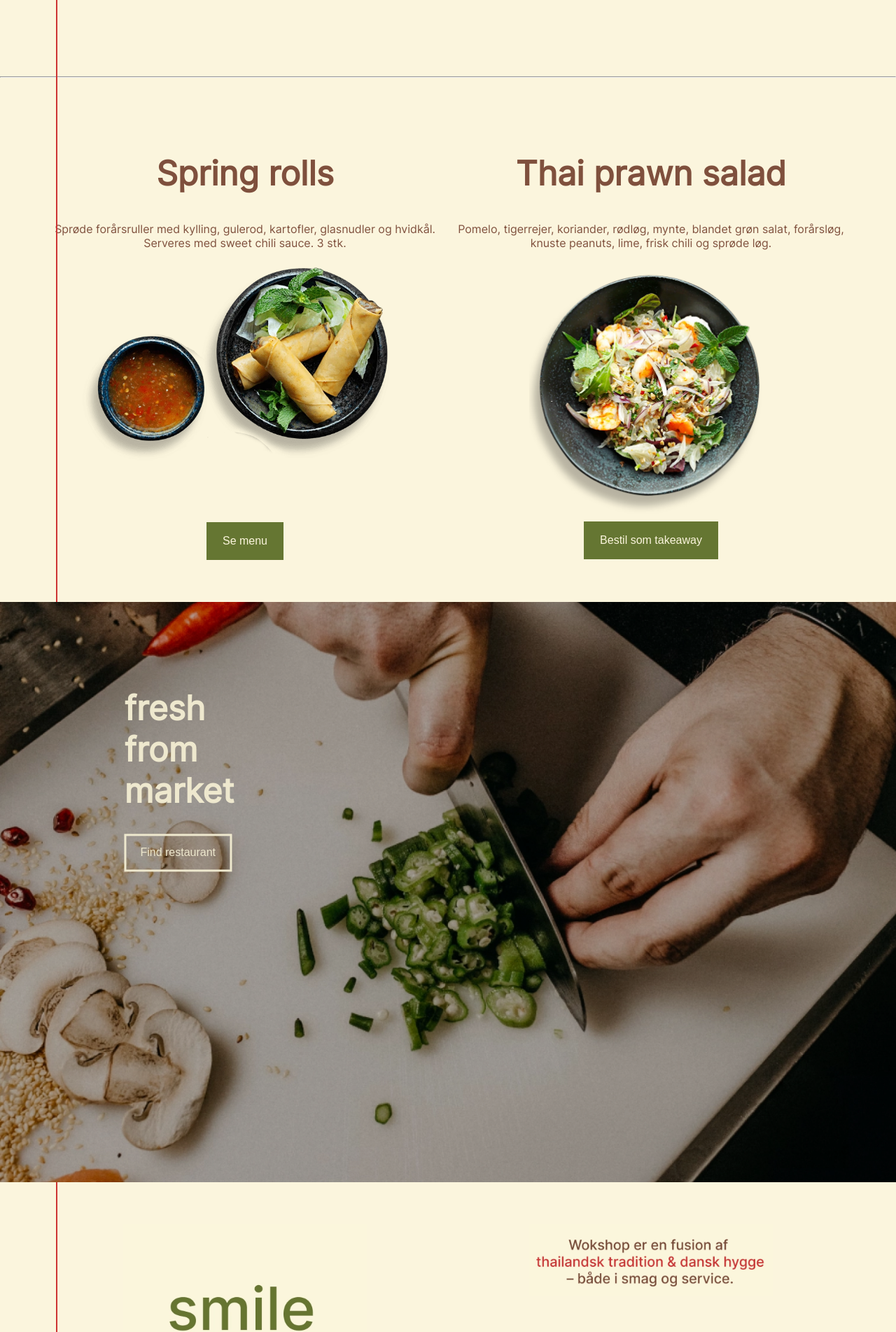
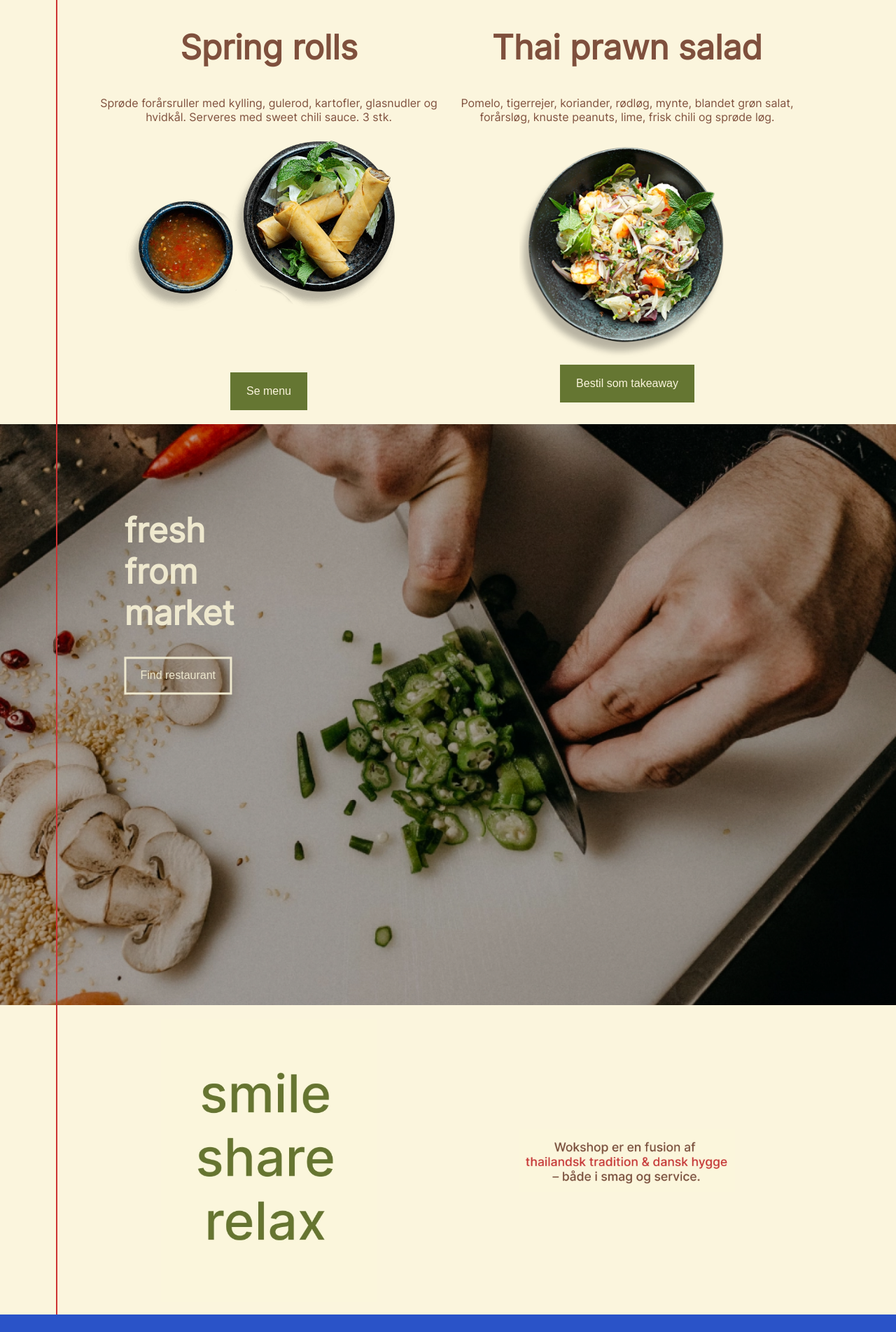
Before and after one commit to axwii/virksomhedssite, a plain HTML site: page index.html in a window 1280 px wide. Shown: the part 1198-3101 px from the top of the page at 70% size. Drawn offline with Linux system fonts and the light colour scheme.

Commit message:
Home page styling

```diff
--- a/css/home.css
+++ b/css/home.css
@@ -1,15 +1,28 @@
 section {
-    padding: 60px;
+  padding: 20px 10%;
+  border-bottom: solid 2px #cd3333;
 }
+section:last-of-type {
+  border: none;
+}
+@media screen and (max-width: 600px) {
+  section {
+    padding: 20px 5%;
+  }
+}
+.grid_1-1_ {
+    border-bottom: none;
+  }
+
+
 
 .thai {
   text-align: center;
   line-height: 2em;
-    width: 90%;
 }
 
 #nav_list li a {
-    color: #EEE8CE;
+  color: #eee8ce;
 }
 
 img {
@@ -34,9 +47,9 @@ img {
   position: absolute;
   top: 20%;
   left: 10%;
-    color: #EEE8CE;
+  color: #eee8ce;
 }
-.hero-text h1{
+.hero-text h1 {
   font-size: 5rem;
   margin: 0;
 }
@@ -47,6 +60,7 @@ img {
   background-repeat: no-repeat;
   background-size: cover;
   position: relative;
+  z-index: -1;
   width: 100%;
 }
 
@@ -56,7 +70,7 @@ img {
   top: 20%;
   left: 20%;
   transform: translate(-50%, -50%);
-    color: #EEE8CE;
+  color: #eee8ce;
 }
 
 .imgs {
@@ -64,10 +78,14 @@ img {
   left: 30%;
 }
 
+section.grid_1-1 > div:nth-child(2) {
+  display: flex;
+}
+
 .quote {
   width: 60%;
   display: flex;
-    align-items: center;
+  align-self: center;
 }
 
 .rolls {
@@ -83,7 +101,6 @@ h1 {
   .grid_1-1 {
     display: grid;
     grid-template-columns: 1fr 1fr;
-
   }
 
   .grid_1-1_ {
--- a/index.html
+++ b/index.html
@@ -42,8 +42,6 @@
         </p>
         <button class="primary-btn">Book bord</button>
       </section>
-      <p>&NonBreakingSpace;</p>
-      <hr />
       <section class="grid_1-1_">
         <div>
           <h1>Spring rolls</h1>
```
Lines whose indentation alone changed are shown as unchanged.
